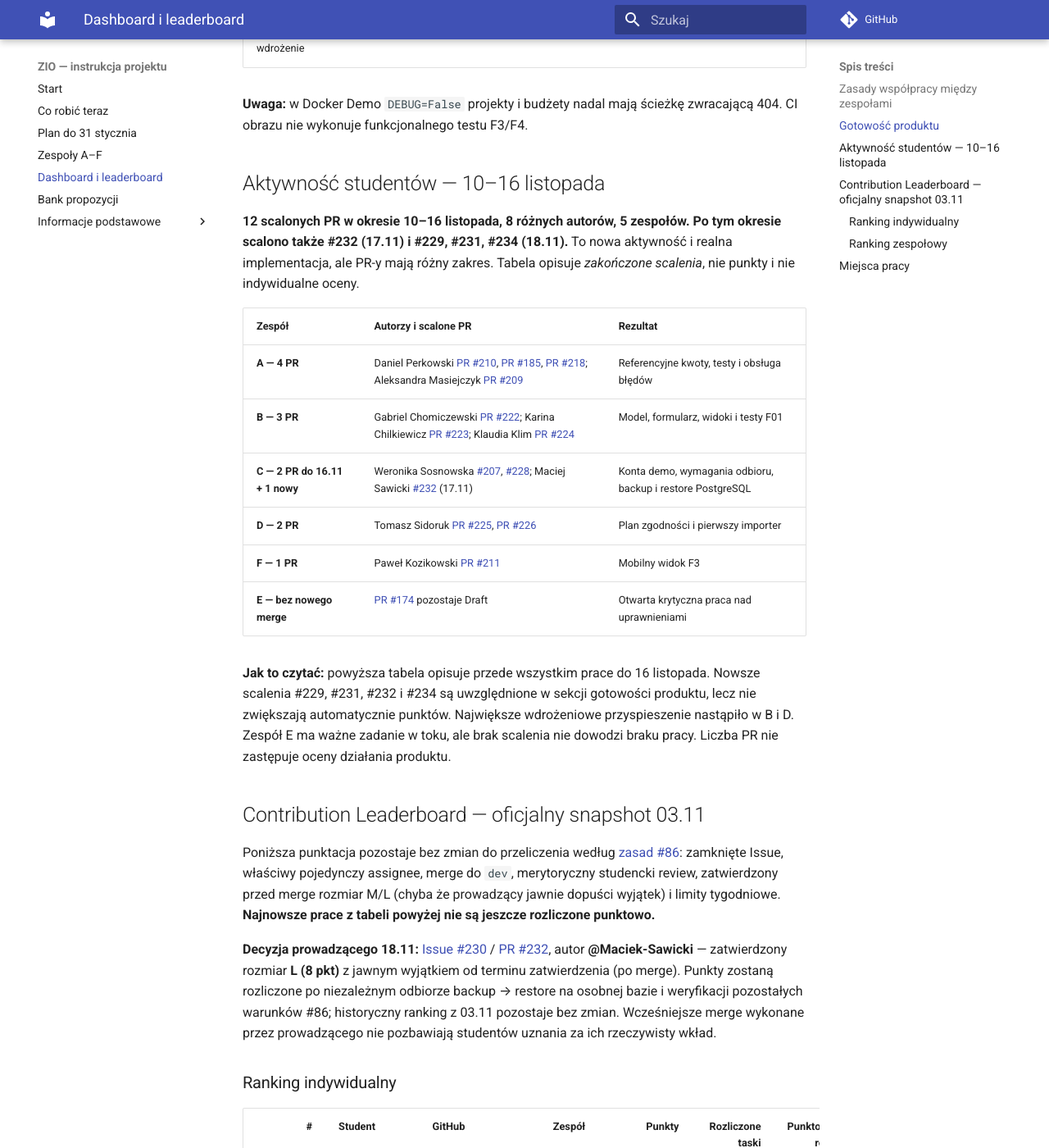
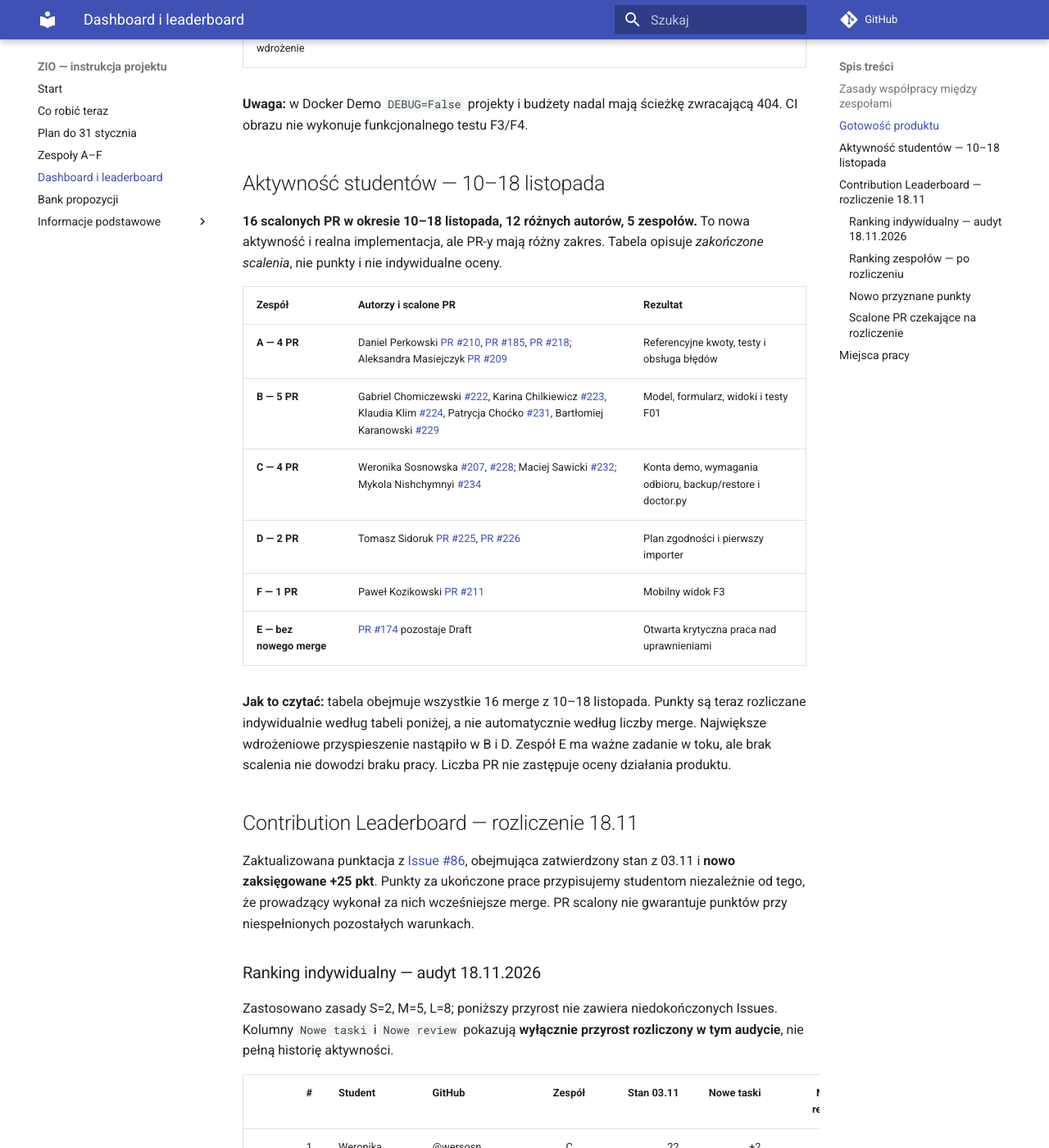
Before and after one commit to zio-wi-pb-mc/pb-science-office-manual, an MkDocs documentation site: the page built from manual/19-dashboard-projektu.md, in a window 1280 px wide and 1400 px high, scrolled down 1238 px. Shown: the whole window at 82% size. Built offline with MkDocs 1.6.1 and Material for MkDocs 9.7.7, drawn with Linux system fonts in a browser that asks for light colours; comment, search, counter and statistics services are not loaded; some of the changed text lies outside the part shown.

Commit message:
docs(zio): publish audited student credits for merged PRs, 10-18 Nov 2026

```diff
--- a/manual/19-dashboard-projektu.md
+++ b/manual/19-dashboard-projektu.md
@@ -2,13 +2,13 @@
 
 **Cel ZIO:** do **31 stycznia 2027 r.** aplikacja ma być **wdrożona, przetestowana i odebrana przez Dział Nauki**. Każdy zespół może wybierać własne zadania lub wspierać inne zespoły; roadmapa pokazuje najbardziej potrzebne kierunki pracy.
 
-**Stan kodu i PR: 18.11.2026 (`dev` `e8d94872`, CI PASS).** Dane punktowe są odrębnym, formalnie zatwierdzonym snapshotem z **03.11.2026**, zgodnym z [Issue #86](https://github.com/zio-wi-pb-mc/pb-science-office/issues/86).
+**Stan kodu i PR: 18.11.2026 (`dev` `e8d94872`, CI PASS).** Leaderboard: audyt 18.11, z punktem wyjścia w zatwierdzonym snapshotcie z 03.11, zgodnie z [Issue #86](https://github.com/zio-wi-pb-mc/pb-science-office/issues/86).
 
 ## Zasady współpracy między zespołami
 
 **Sześć zespołów A–F współpracuje nad jedną aplikacją.** Zachowujemy indywidualną punktację, dotychczasowych liderów i dwa terminy zajęć. Dopuszczamy wspólne realizowanie fragmentów innych zespołów: B pomaga F przy formularzach, D przy modelu PostgreSQL, C przy odbiorze uprawnień i Demo, A przy modelu finansów. Studenci i liderzy ustalają swój udział w odpowiednich Issues.
 
-Oceniamy rzeczywisty wkład studentów — również review, testy, integrację i pomoc poza własnym zespołem — zgodnie z [zasadami oceniania](08-ocenianie.md) i [leaderboardem #86](https://github.com/zio-wi-pb-mc/pb-science-office/issues/86). Historyczne punkty z 03.11 pozostają bez zmian do audytu.
+Oceniamy rzeczywisty wkład studentów — również review, testy, integrację i pomoc poza własnym zespołem — zgodnie z [zasadami oceniania](08-ocenianie.md) i [leaderboardem #86](https://github.com/zio-wi-pb-mc/pb-science-office/issues/86). Historyczny snapshot z 03.11 pozostał punktem wyjścia; nowe punkty dopisano po audycie 18.11.
 
 ## Gotowość produktu
 
@@ -25,66 +25,98 @@ Oceniamy rzeczywisty wkład studentów — również review, testy, integrację
 
 **Uwaga:** w Docker Demo `DEBUG=False` projekty i budżety nadal mają ścieżkę zwracającą 404. CI obrazu nie wykonuje funkcjonalnego testu F3/F4.
 
-## Aktywność studentów — 10–16 listopada
+## Aktywność studentów — 10–18 listopada
 
-**12 scalonych PR w okresie 10–16 listopada, 8 różnych autorów, 5 zespołów. Po tym okresie scalono także #232 (17.11) i #229, #231, #234 (18.11).** To nowa aktywność i realna implementacja, ale PR-y mają różny zakres. Tabela opisuje *zakończone scalenia*, nie punkty i nie indywidualne oceny.
+**16 scalonych PR w okresie 10–18 listopada, 12 różnych autorów, 5 zespołów.** To nowa aktywność i realna implementacja, ale PR-y mają różny zakres. Tabela opisuje *zakończone scalenia*, nie punkty i nie indywidualne oceny.
 
 | Zespół | Autorzy i scalone PR | Rezultat |
 |---|---|---|
 | **A — 4 PR** | Daniel Perkowski [PR #210](https://github.com/zio-wi-pb-mc/pb-science-office/pull/210), [PR #185](https://github.com/zio-wi-pb-mc/pb-science-office/pull/185), [PR #218](https://github.com/zio-wi-pb-mc/pb-science-office/pull/218); Aleksandra Masiejczyk [PR #209](https://github.com/zio-wi-pb-mc/pb-science-office/pull/209) | Referencyjne kwoty, testy i obsługa błędów |
-| **B — 3 PR** | Gabriel Chomiczewski [PR #222](https://github.com/zio-wi-pb-mc/pb-science-office/pull/222); Karina Chilkiewicz [PR #223](https://github.com/zio-wi-pb-mc/pb-science-office/pull/223); Klaudia Klim [PR #224](https://github.com/zio-wi-pb-mc/pb-science-office/pull/224) | Model, formularz, widoki i testy F01 |
-| **C — 2 PR do 16.11 + 1 nowy** | Weronika Sosnowska [#207](https://github.com/zio-wi-pb-mc/pb-science-office/pull/207), [#228](https://github.com/zio-wi-pb-mc/pb-science-office/pull/228); Maciej Sawicki [#232](https://github.com/zio-wi-pb-mc/pb-science-office/pull/232) (17.11) | Konta demo, wymagania odbioru, backup i restore PostgreSQL |
+| **B — 5 PR** | Gabriel Chomiczewski [#222](https://github.com/zio-wi-pb-mc/pb-science-office/pull/222), Karina Chilkiewicz [#223](https://github.com/zio-wi-pb-mc/pb-science-office/pull/223), Klaudia Klim [#224](https://github.com/zio-wi-pb-mc/pb-science-office/pull/224), Patrycja Choćko [#231](https://github.com/zio-wi-pb-mc/pb-science-office/pull/231), Bartłomiej Karanowski [#229](https://github.com/zio-wi-pb-mc/pb-science-office/pull/229) | Model, formularz, widoki i testy F01 |
+| **C — 4 PR** | Weronika Sosnowska [#207](https://github.com/zio-wi-pb-mc/pb-science-office/pull/207), [#228](https://github.com/zio-wi-pb-mc/pb-science-office/pull/228); Maciej Sawicki [#232](https://github.com/zio-wi-pb-mc/pb-science-office/pull/232); Mykola Nishchymnyi [#234](https://github.com/zio-wi-pb-mc/pb-science-office/pull/234) | Konta demo, wymagania odbioru, backup/restore i doctor.py |
 | **D — 2 PR** | Tomasz Sidoruk [PR #225](https://github.com/zio-wi-pb-mc/pb-science-office/pull/225), [PR #226](https://github.com/zio-wi-pb-mc/pb-science-office/pull/226) | Plan zgodności i pierwszy importer |
 | **F — 1 PR** | Paweł Kozikowski [PR #211](https://github.com/zio-wi-pb-mc/pb-science-office/pull/211) | Mobilny widok F3 |
 | **E — bez nowego merge** | [PR #174](https://github.com/zio-wi-pb-mc/pb-science-office/pull/174) pozostaje Draft | Otwarta krytyczna praca nad uprawnieniami |
 
-**Jak to czytać:** powyższa tabela opisuje przede wszystkim prace do 16 listopada. Nowsze scalenia #229, #231, #232 i #234 są uwzględnione w sekcji gotowości produktu, lecz nie zwiększają automatycznie punktów. Największe wdrożeniowe przyspieszenie nastąpiło w B i D. Zespół E ma ważne zadanie w toku, ale brak scalenia nie dowodzi braku pracy. Liczba PR nie zastępuje oceny działania produktu.
+**Jak to czytać:** tabela obejmuje wszystkie 16 merge z 10–18 listopada. Punkty są teraz rozliczane indywidualnie według tabeli poniżej, a nie automatycznie według liczby merge. Największe wdrożeniowe przyspieszenie nastąpiło w B i D. Zespół E ma ważne zadanie w toku, ale brak scalenia nie dowodzi braku pracy. Liczba PR nie zastępuje oceny działania produktu.
 
-## Contribution Leaderboard — oficjalny snapshot 03.11
+## Contribution Leaderboard — rozliczenie 18.11
 
-Poniższa punktacja pozostaje bez zmian do przeliczenia według [zasad #86](https://github.com/zio-wi-pb-mc/pb-science-office/issues/86): zamknięte Issue, właściwy pojedynczy assignee, merge do `dev`, merytoryczny studencki review, zatwierdzony przed merge rozmiar M/L (chyba że prowadzący jawnie dopuści wyjątek) i limity tygodniowe. **Najnowsze prace z tabeli powyżej nie są jeszcze rozliczone punktowo.**
+Zaktualizowana punktacja z [Issue #86](https://github.com/zio-wi-pb-mc/pb-science-office/issues/86), obejmująca zatwierdzony stan z 03.11 i **nowo zaksięgowane +25 pkt**. Punkty za ukończone prace przypisujemy studentom niezależnie od tego, że prowadzący wykonał za nich wcześniejsze merge. PR scalony nie gwarantuje punktów przy niespełnionych pozostałych warunkach.
 
-**Decyzja prowadzącego 18.11:** [Issue #230](https://github.com/zio-wi-pb-mc/pb-science-office/issues/230) / [PR #232](https://github.com/zio-wi-pb-mc/pb-science-office/pull/232), autor **@Maciek-Sawicki** — zatwierdzony rozmiar **L (8 pkt)** z jawnym wyjątkiem od terminu zatwierdzenia (po merge). Punkty zostaną rozliczone po niezależnym odbiorze backup → restore na osobnej bazie i weryfikacji pozostałych warunków #86; historyczny ranking z 03.11 pozostaje bez zmian. Wcześniejsze merge wykonane przez prowadzącego nie pozbawiają studentów uznania za ich rzeczywisty wkład.
+### Ranking indywidualny — audyt 18.11.2026
 
-### Ranking indywidualny
+Zastosowano zasady S=2, M=5, L=8; poniższy przyrost nie zawiera niedokończonych Issues. Kolumny `Nowe taski` i `Nowe review` pokazują **wyłącznie przyrost rozliczony w tym audycie**, nie pełną historię aktywności.
 
-| # | Student | GitHub | Zespół | Punkty | Rozliczone taski | Punktowane review |
-|---:|---|---|:---:|---:|---:|---:|
-| 1 | Weronika Sosnowska | @wersosn | C | **22** | 5 | 3 |
-| 2 | Nazar Hrinchenko | @Grinnazar | C | **21** | 4 | 4 |
-| 3 | Vladislav Matveev | @Leucist | C | **19** | 4 | 8 |
-| 4 | Mykola Nishchymnyi | @kolyasiquez | C | **16** | 3 | 4 |
-| 5 | Maciej Sawicki | @Maciek-Sawicki | C | **15** | 3 | 3 |
-| 6 | Daniel Perkowski | @dperkowski | A | **14** | 3 | 2 |
-| 7 | Jakub Mirończuk | @mielonxd | A | **9** | 2 | 2 |
-| 8 | Klaudia Natalia Klim | @Hackeristi | B | **8** | 3 | 2 |
-| 9 | Karina Chilkiewicz | @karichil | B | **6** | 2 | 2 |
-| 9 | Bartłomiej Karanowski | @Zapsiu | B | **6** | 2 | 2 |
-| 9 | Patrycja Choćko | @patrycjachocko | B | **6** | 2 | 2 |
-| 12 | Paweł Kozikowski | @Pawelkoz201 | F | **3** | 1 | 1 |
-| 13 | Gabriel Chomiczewski | @Camed | B | **2** | 1 | 0 |
-| 13 | Miłosz Dubowski | @Orangunio | D | **2** | 1 | 0 |
-| 13 | Jakub Pawlak | @NacomiTagiera | F | **2** | 1 | 0 |
-| 16 | Tomasz Sidoruk | @TS40 | D | **1** | 0 | 1 |
-| 16 | Łukasz Bondar | @lukaszbondar1 | F | **1** | 0 | 1 |
-| 18 | Aleksandra Masiejczyk | @Olinda-M | A | **0** | 0 | 0 |
-| 18 | Emilia Drewnowska | @Emili-d | E | **0** | 0 | 0 |
-| 18 | Cezary Babik | @CzaroAmaro | E | **0** | 0 | 0 |
-| 18 | Michał Borawski | @michalborawski | E | **0** | 0 | 0 |
-| 18 | Patryk Bura | @Patryk-Bura | F | **0** | 0 | 0 |
+| # | Student | GitHub | Zespół | Stan 03.11 | Nowe taski | Nowe review | Razem |
+|---:|---|---|:---:|---:|---:|---:|---:|
+| 1 | Weronika Sosnowska | @wersosn | C | 22 | +2 | — | **24** |
+| 2 | Nazar Hrinchenko | @Grinnazar | C | 21 | — | — | **21** |
+| 3 | Vladislav Matveev | @Leucist | C | 19 | — | — | **19** |
+| 4 | Mykola Nishchymnyi | @kolyasiquez | C | 16 | — | — | **16** |
+| 5 | Daniel Perkowski | @dperkowski | A | 14 | — | +1 | **15** |
+| 5 | Maciej Sawicki | @Maciek-Sawicki | C | 15 | — | — | **15** |
+| 7 | Jakub Mirończuk | @mielonxd | A | 9 | — | — | **9** |
+| 7 | Klaudia Natalia Klim | @Hackeristi | B | 8 | — | +1 | **9** |
+| 7 | Patrycja Choćko | @patrycjachocko | B | 6 | +2 | +1 | **9** |
+| 10 | Karina Chilkiewicz | @karichil | B | 6 | +2 | — | **8** |
+| 11 | Aleksandra Masiejczyk | @Olinda-M | A | 0 | +7 | — | **7** |
+| 12 | Bartłomiej Karanowski | @Zapsiu | B | 6 | — | — | **6** |
+| 12 | Paweł Kozikowski | @Pawelkoz201 | F | 3 | +2 | +1 | **6** |
+| 14 | Gabriel Chomiczewski | @Camed | B | 2 | +2 | +1 | **5** |
+| 15 | Jakub Pawlak | @NacomiTagiera | F | 2 | — | — | **2** |
+| 15 | Łukasz Bondar | @lukaszbondar1 | F | 1 | — | +1 | **2** |
+| 15 | Miłosz Dubowski | @Orangunio | D | 2 | — | — | **2** |
+| 15 | Patryk Bura | @Patryk-Bura | F | 0 | — | +2 | **2** |
+| 19 | Tomasz Sidoruk | @TS40 | D | 1 | — | — | **1** |
+| 20 | Cezary Babik | @CzaroAmaro | E | 0 | — | — | **0** |
+| 20 | Emilia Drewnowska | @Emili-d | E | 0 | — | — | **0** |
+| 20 | Michał Borawski | @michalborawski | E | 0 | — | — | **0** |
 
-### Ranking zespołowy
+### Ranking zespołów — po rozliczeniu
 
-| # | Zespół | Suma punktów | Aktywni | Punkty / osobę |
+| # | Zespół | Suma | Aktywni | Punkty / osobę |
 |---:|:---:|---:|---:|---:|
-| 1 | C | **93** | 5 | **18.60** |
-| 2 | A | **23** | 3 | **7.67** |
-| 3 | B | **28** | 5 | **5.60** |
-| 4 | D | **3** | 2 | **1.50** |
-| 4 | F | **6** | 4 | **1.50** |
-| 6 | E | **0** | 3 | **0.00** |
+| 1 | C | **95** | 5 | 19.00 |
+| 2 | B | **37** | 5 | 7.40 |
+| 3 | A | **31** | 3 | 10.33 |
+| 4 | F | **12** | 4 | 3.00 |
+| 5 | D | **3** | 2 | 1.50 |
+| 6 | E | **0** | 3 | 0.00 |
 
-**Ważne:** punktacja jest historycznym snapshotem z 03.11. Nowy ranking powstanie po sprawdzeniu PR/Issues i peer review zgodnie z zasadami #86.
+### Nowo przyznane punkty
+
+| Student | Przyrost | Podstawa |
+|---|---:|---|
+| @wersosn | **+2** | #205 / PR #207 (S) |
+| @dperkowski | **+1** | review PR #209 |
+| @Hackeristi | **+1** | review PR #222 |
+| @patrycjachocko | **+3** | #200 / PR #231 (S); review PR #223 |
+| @karichil | **+2** | #198 / PR #223 (S) |
+| @Olinda-M | **+7** | #134 / PR #136 + korekta #210 (M, jedno Issue: 5); #208 / PR #209 (S: 2) |
+| @Pawelkoz201 | **+3** | #195 / PR #211 (S); review PR #218 |
+| @Camed | **+3** | #197 / PR #222 (S); review PR #231 |
+| @lukaszbondar1 | **+1** | review PR #211 |
+| @Patryk-Bura | **+2** | review PR #207 i PR #211 |
+
+Łącznie zaksięgowano **+25 pkt**: **17 za 7 ukończonych zadań** (6 × S oraz 1 × M) i **8 za merytoryczne review**; uwzględniono limit 3 pkt/tydzień na review. Zmiany zostały przypisane rzeczywistym autorom/assignees i recenzentom, **bez względu na to, że prowadzący wykonał za nich merge**. #195 uzupełniono o jednoznacznego assignee @Pawelkoz201. Dla zadania #134 policzono punkty **tylko raz** dla @Olinda-M, a PR #210 (korekta tego zadania przez @dperkowski) nie generuje dodatkowego drugiego taska.
+
+### Scalone PR czekające na rozliczenie
+
+| Issue / PR | Autor | Przyczyna i dalszy krok |
+|---|---|---|
+| #199 / #224 | @Hackeristi | Zamknięte, ale peer review ma charakter ogólny — potrzebna konkretna ocena implementacji/odbioru |
+| #201 / #229 | @Zapsiu | Zamknięte, ale review nie odnosi się merytorycznie do testów — potrzebna konkretna ocena kodu |
+| #227 / #228 | @wersosn | Zamknięte, brak studenckiego peer review — wystarczy niezależna rzeczowa recenzja |
+| #167 / #185 | @dperkowski | Zamknięte, zbyt ogólne peer review — potrzebna konkretna ocena dokumentacji |
+| #230 / #232 | @Maciek-Sawicki | **L=8 zatwierdzone przez prowadzącego (jawny wyjątek terminowy)**; Issue otwarte: niezależny odbiór backup/restore i peer review |
+| #196 / #234 | @kolyasiquez | **M zatwierdzone przez leada**; Issue otwarte: niezależna próba narzędzia i peer review |
+| #204 / #218 | @dperkowski | PR scalony, ale Issue pozostaje otwarte; po odbiorze zadania zweryfikować punkty |
+| #124 / #225 | @TS40 | Issue otwarte; brak peer review, sprawdzić zakres odbioru i formalną kategorię L |
+| #216 / #226 | @TS40 | Pierwszy etap importera; Issue pozostaje otwarte, brak peer review, dalszy zakres ORM |
+
+**Rozmiary M/L:** wstępne M wpisane w treści Issue nie jest zatwierdzeniem leada. Zadania #197, #198, #200 mają w tym rozliczeniu bazowe S=2; wyższe M wymaga dowodu zatwierdzenia przez leada przed merge lub osobnej jawnej decyzji prowadzącego. Nie ma automatycznego przyznawania L po merge. Review napisane po merge można zweryfikować retrospektywnie, skoro to prowadzący wykonał merge bez udziału studentów.
+
 
 ## Miejsca pracy
 
```
